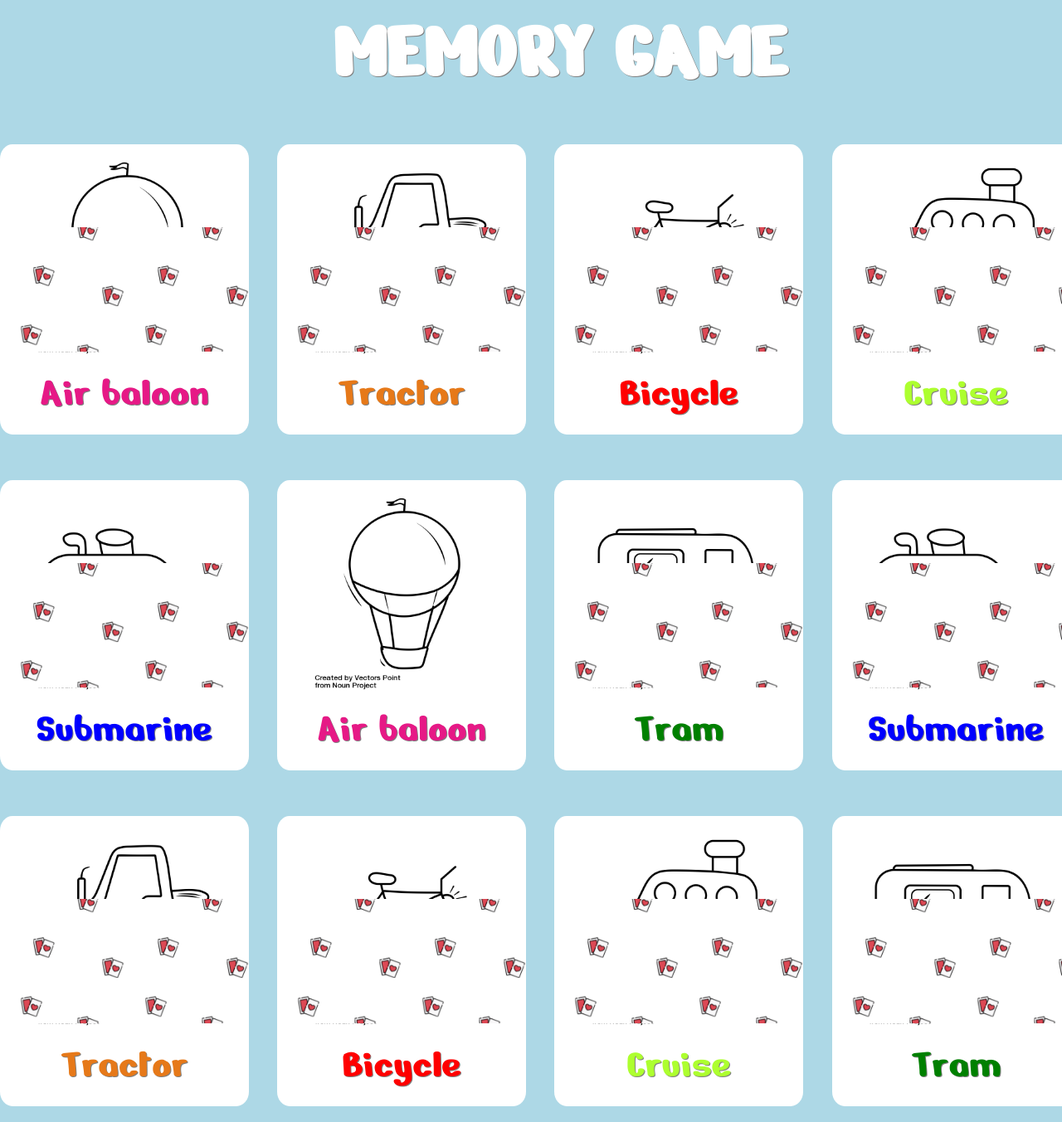
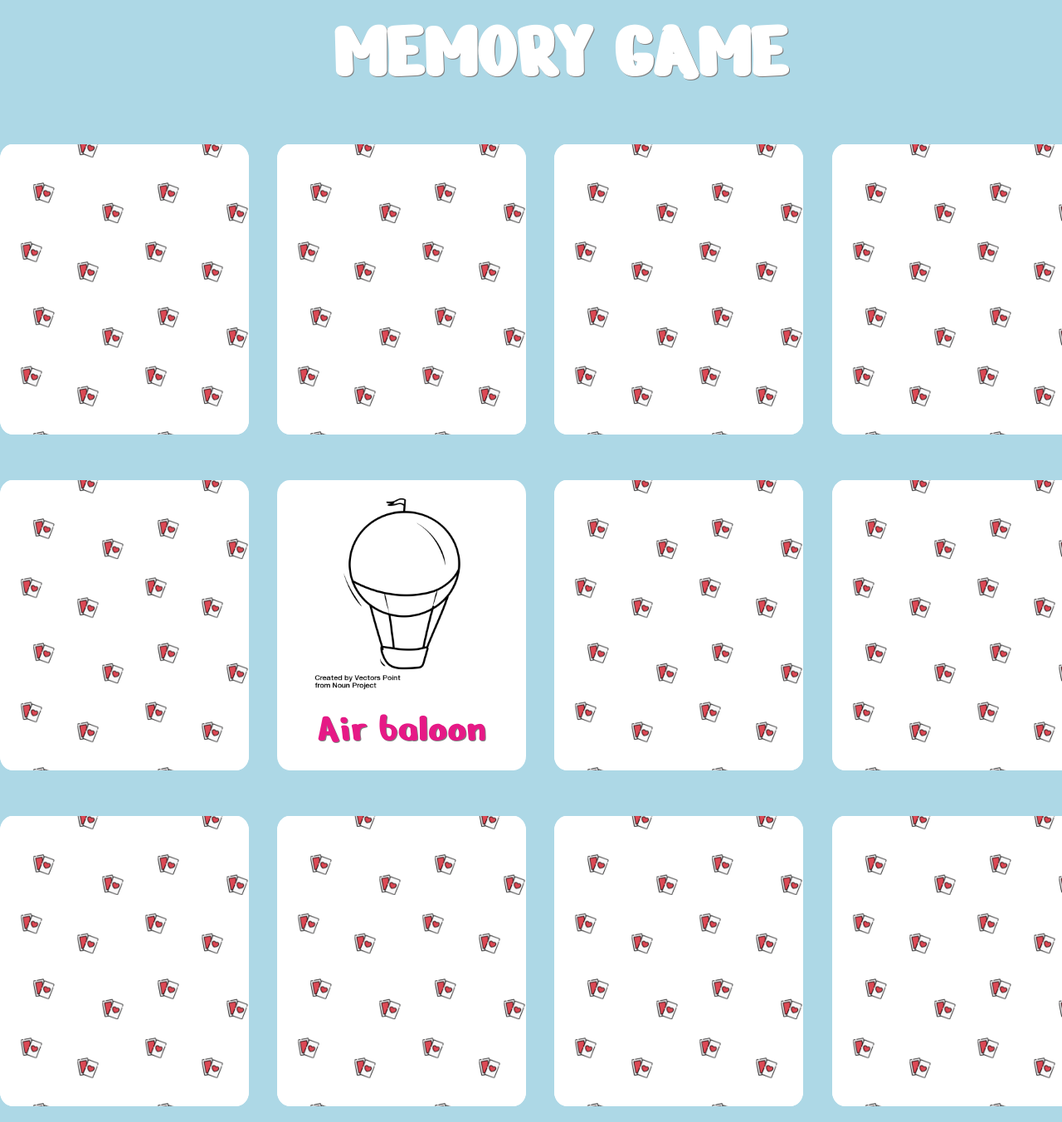
Before and after one commit to gicunho/html-css-memory, a plain HTML site: page index.html in a window 1280 px wide. Shown: the part 47-1400 px from the top of the page at 83% size. Drawn offline with Linux system fonts and the light colour scheme.

Commit message:
background-size fix

```diff
--- a/css/style.css
+++ b/css/style.css
@@ -52,14 +52,6 @@ header{
     bottom: 20px;
 }
 
-.card_back{
-    object-fit: contain;
-    width: 100%;
-    height: 100%;
-    position: absolute;
-    border-radius: 5%;
-}
-
 .card:hover .card_back{
     display: none;
 }
@@ -91,3 +83,12 @@ header{
 footer{
     text-align: center;
 }
+
+.card_back{
+    background-image: url('../img/pattern.png');
+    background-size: contain;
+    width: 100%;
+    height: 100%;
+    position: absolute;
+    border-radius: 5%;
+}
--- a/index.html
+++ b/index.html
@@ -26,31 +26,31 @@
             <div class="card baloon">
                 <img class="card_picture" src="./img/noun_air_balloon_3134741.png" alt="palloncino">
                 <div class="card_text">Air baloon</div>
-                <img class="card_back" src="./img/pattern.png" alt="sfonto retro carte">
+                <div class="card_back"></div>
             </div>
 
             <div class="card tractor">
                 <img class="card_picture" src="./img/noun_Tractor_3134797.png" alt="trattore">
                 <div class="card_text">Tractor</div>
-                <img class="card_back" src="./img/pattern.png" alt="sfonto retro carte">
+                <div class="card_back"></div>
             </div>
 
             <div class="card bicycle">
                 <img class="card_picture" src="./img/noun_Bicycle_3134821.png" alt="bici">
                 <div class="card_text">Bicycle</div>
-                <img class="card_back" src="./img/pattern.png" alt="sfonto retro carte">
+                <div class="card_back"></div>
             </div>
 
             <div class="card cruise">
                 <img class="card_picture" src="./img/noun_Cruise_Ship_3134824.png" alt="crociera">
                 <div class="card_text">Cruise</div>
-                <img class="card_back" src="./img/pattern.png" alt="sfonto retro carte">
+                <div class="card_back"></div>
             </div>
 
             <div class="card submarine">
                 <img class="card_picture" src="./img/noun_Submarine_3134738.png" alt="sottomarino">
                 <div class="card_text">Submarine</div>
-                <img class="card_back" src="./img/pattern.png" alt="sfonto retro carte">
+                <div class="card_back"></div>
             </div>
 
             <div class="card baloon">
@@ -61,38 +61,39 @@
             <div class="card tram">
                 <img class="card_picture" src="./img/noun_Tram_3134750.png" alt="camper">
                 <div class="card_text">Tram</div>
-                <img class="card_back" src="./img/pattern.png" alt="sfonto retro carte">
+                <div class="card_back"></div>
             </div>
 
             <div class="card submarine">
                 <img class="card_picture" src="./img/noun_Submarine_3134738.png" alt="sottomarino">
                 <div class="card_text">Submarine</div>
-                <img class="card_back" src="./img/pattern.png" alt="sfonto retro carte">
+                <div class="card_back"></div>
             </div>
 
             <div class="card tractor">
                 <img class="card_picture" src="./img/noun_Tractor_3134797.png" alt="trattore">
                 <div class="card_text">Tractor</div>
-                <img class="card_back" src="./img/pattern.png" alt="sfonto retro carte">
+                <div class="card_back"></div>
             </div>
 
             <div class="card bicycle">
                 <img class="card_picture" src="./img/noun_Bicycle_3134821.png" alt="bici">
                 <div class="card_text">Bicycle</div>
-                <img class="card_back" src="./img/pattern.png" alt="sfonto retro carte">
+                <div class="card_back"></div>
             </div>
 
             <div class="card cruise">
                 <img class="card_picture" src="./img/noun_Cruise_Ship_3134824.png" alt="crociera">
                 <div class="card_text">Cruise</div>
-                <img class="card_back" src="./img/pattern.png" alt="sfonto retro carte">
+                <div class="card_back"></div>
             </div>
 
             <div class="card tram">
                 <img class="card_picture" src="./img/noun_Tram_3134750.png" alt="camper">
                 <div class="card_text">Tram</div>
-                <img class="card_back" src="./img/pattern.png" alt="sfonto retro carte">
+                <div class="card_back"></div>
             </div>
+
         </main>
         <!-- /Card Content -->
 
```
